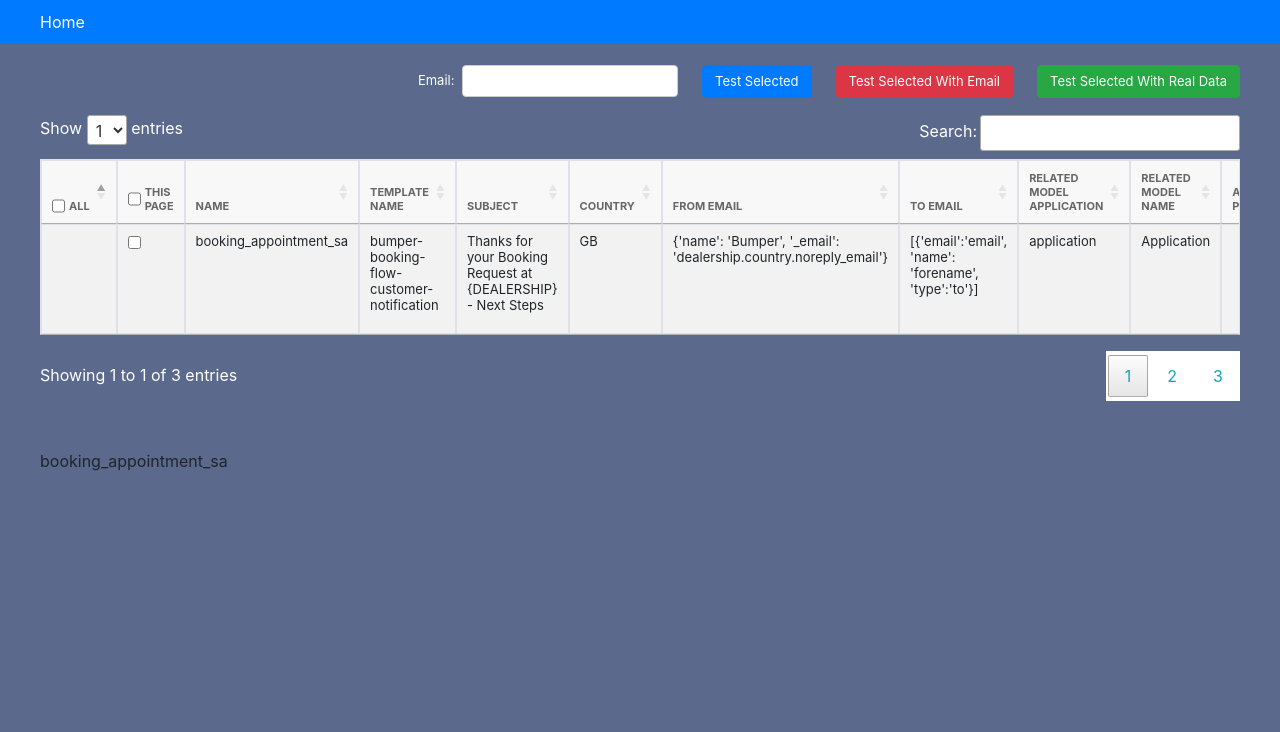
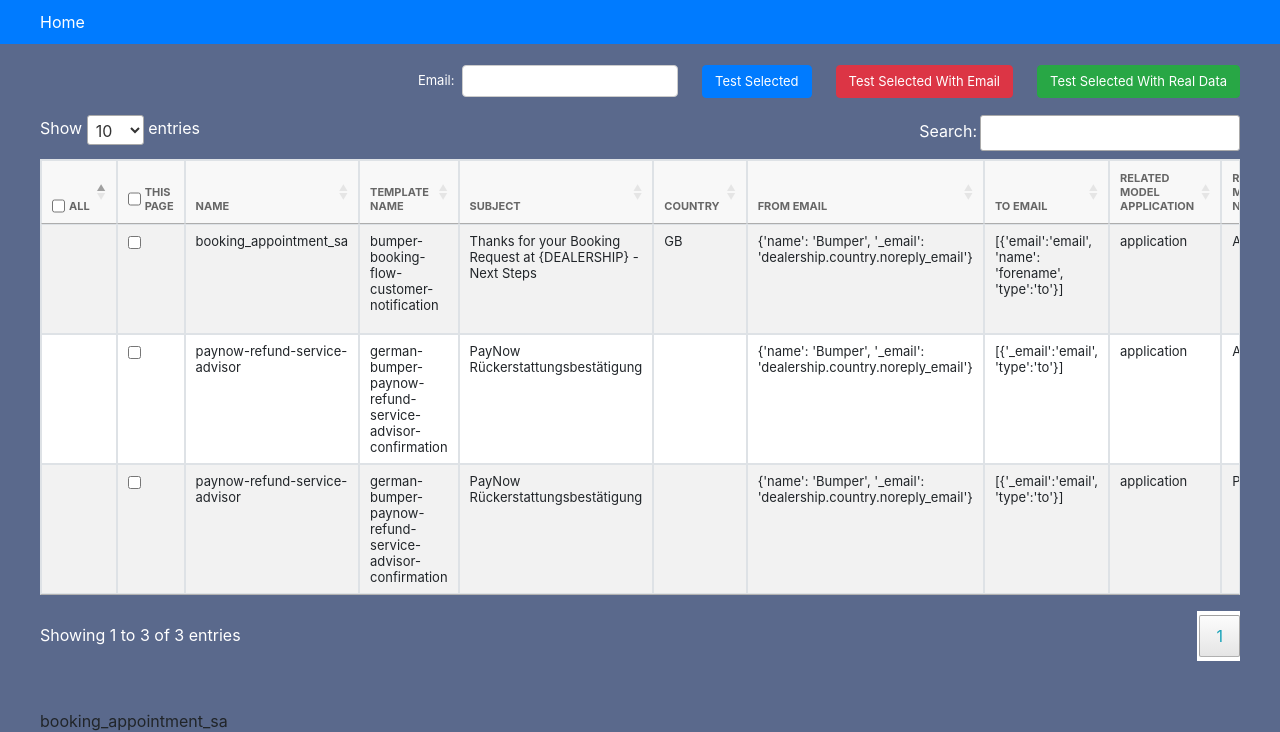
Before and after one commit to erayserter/bumper-admin-email-template-test, a Django app: template templates/admin/baseemail/testtemplate/test_template.html in a window 1280 px wide. Shown: the part 49-781 px from the top of the page. Before the commit the page ends 520 px from the top, so only its background shows below. Run offline with Django 3.2, Linux system fonts and the light colour scheme; the template is opened without the code that fills it: values that come from a table or form of the project are taken from there, others are empty; data comes from the database, SQL or seed files in the repository; both versions use the stored data as it was after the commit; some libraries are stand-ins or nearby versions.

Commit message:
page sizes changed

```diff
--- a/templates/admin/baseemail/testtemplate/test_template.html
+++ b/templates/admin/baseemail/testtemplate/test_template.html
@@ -145,10 +145,6 @@
     <script>
         $(document).ready(function() {
              $('#templates').DataTable({
-                 lengthMenu: [
-                    [1,2,3],
-                    [1,2,3],
-                ],
                  columnDefs: [
                      {orderable: false, targets: 0},
                      {orderable: false, targets: 1}
```
Also changed, not shown: db.sqlite3.
